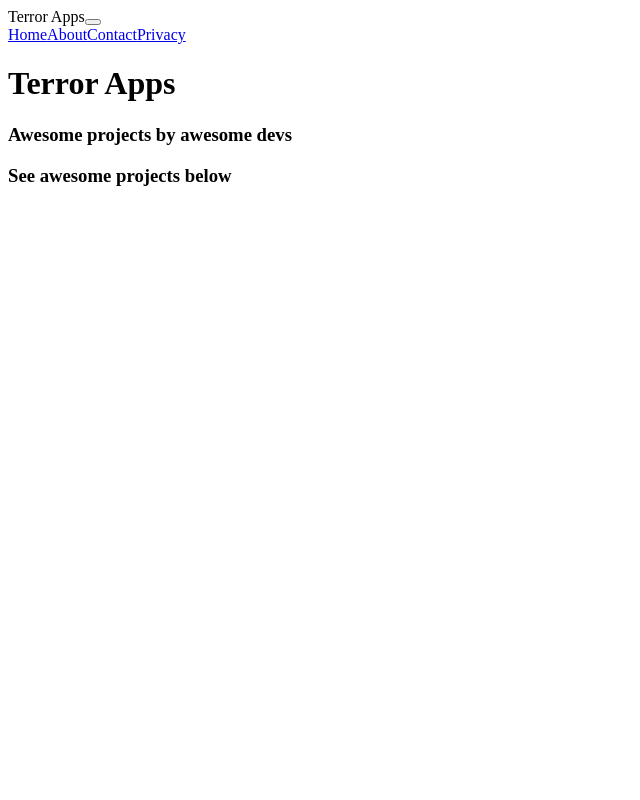
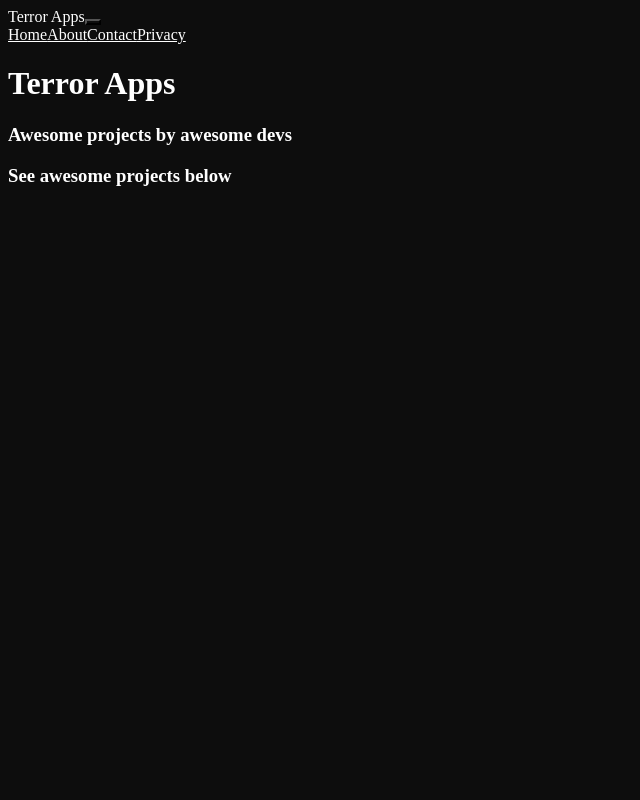
Before and after one commit to TerrorApps/TerrorApps.github.io, a React app: page / in a window 1280 px wide. Shown: the top 800 px of the page, without its empty margins (0-640 px from the left). Built offline with nearby package versions, Linux system fonts and the light colour scheme; the HTML template or start-up script is replaced by a standard one.

Commit message:
Add global css changes

```diff
--- a/src/index.css
+++ b/src/index.css
@@ -1,3 +1,13 @@
+* {
+  background-color: #0D0D0D;
+  color: #ffffff;
+  font-family: 'Alegreya Sans';
+}
+
+h1 {
+  font-family: 'Courgette';
+}
+
 .aaron-fullscreen {
   height: 100vh;
   width: 100%;
```
